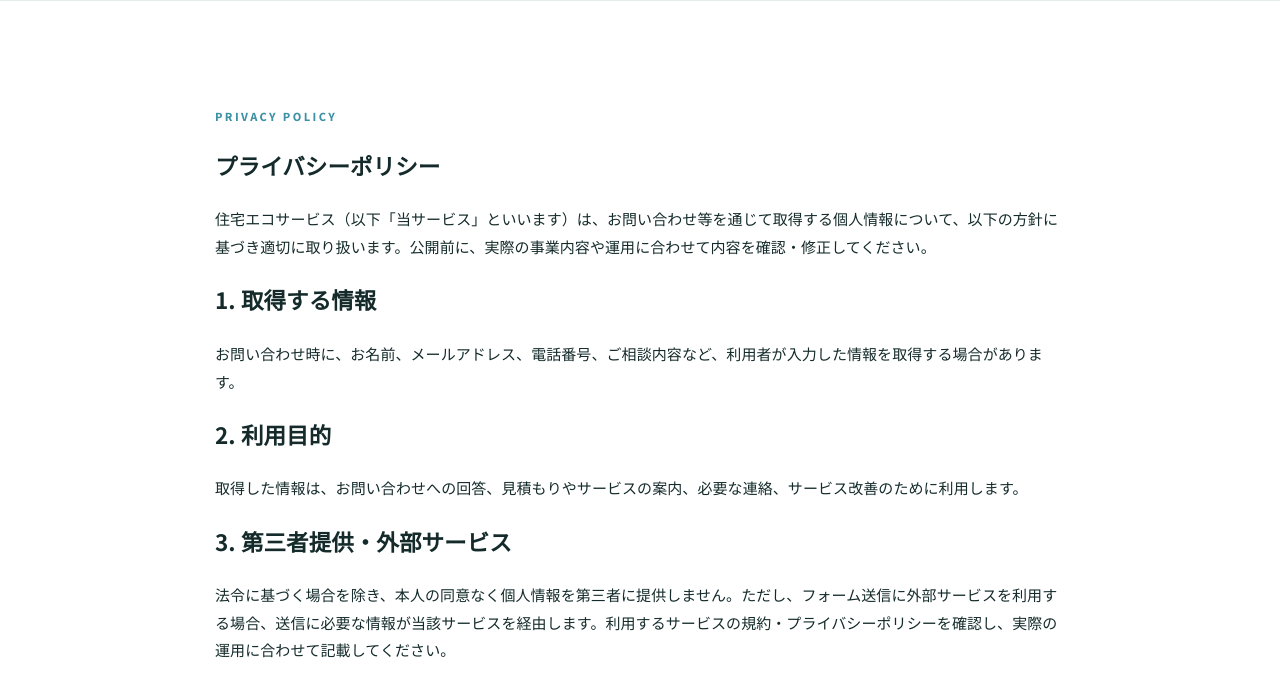
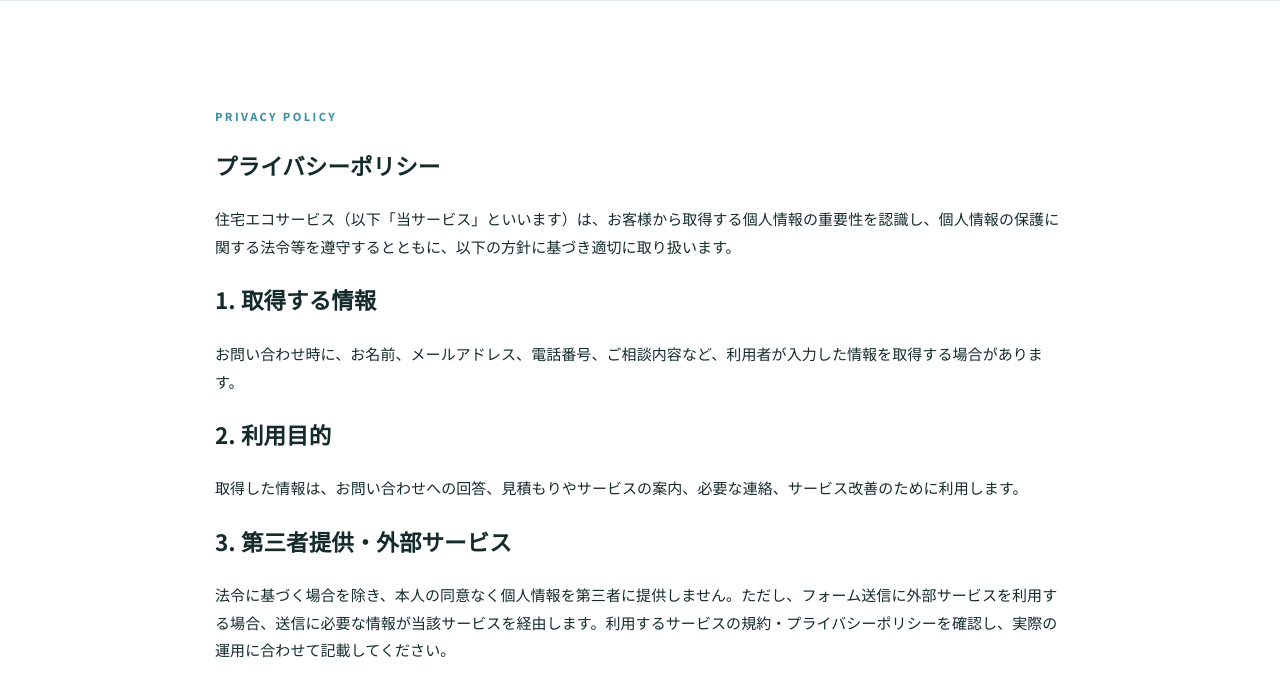
Before and after one commit to jutakuecoservice-art/jutaku-eco-service, a plain HTML site: page privacy.html in a window 1280 px wide. Shown: the part 88-768 px from the top of the page. Drawn offline with Linux system fonts and the light colour scheme.

Commit message:
Update privacy.html

```diff
--- a/privacy.html
+++ b/privacy.html
@@ -18,7 +18,7 @@
     <article class="container" style="max-width:850px">
       <p class="eyebrow">PRIVACY POLICY</p>
       <h1>プライバシーポリシー</h1>
-      <p>住宅エコサービス（以下「当サービス」といいます）は、お問い合わせ等を通じて取得する個人情報について、以下の方針に基づき適切に取り扱います。公開前に、実際の事業内容や運用に合わせて内容を確認・修正してください。</p>
+      <p>住宅エコサービス（以下「当サービス」といいます）は、お客様から取得する個人情報の重要性を認識し、個人情報の保護に関する法令等を遵守するとともに、以下の方針に基づき適切に取り扱います。</p>
       <h2>1. 取得する情報</h2>
       <p>お問い合わせ時に、お名前、メールアドレス、電話番号、ご相談内容など、利用者が入力した情報を取得する場合があります。</p>
       <h2>2. 利用目的</h2>
```
